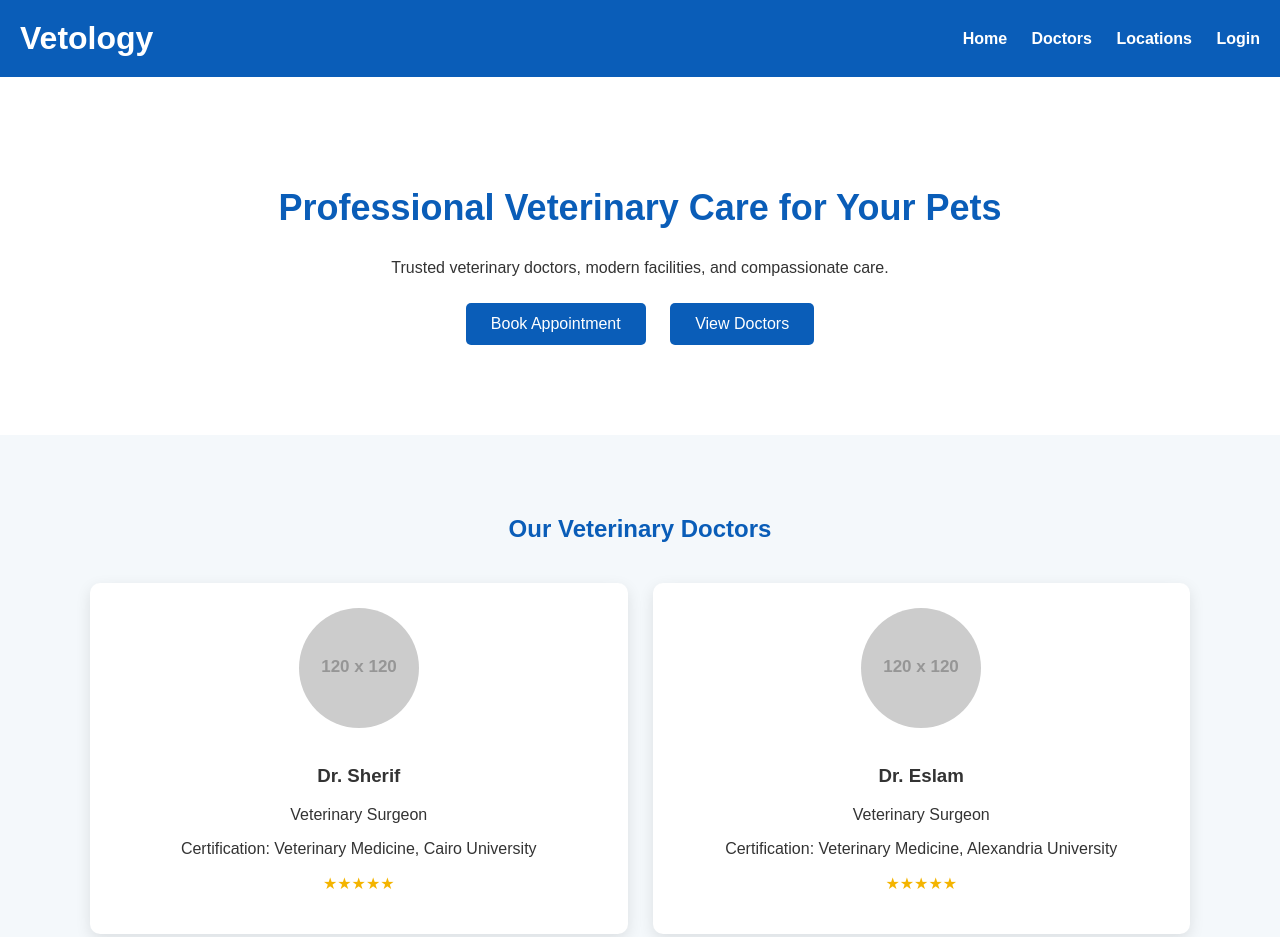
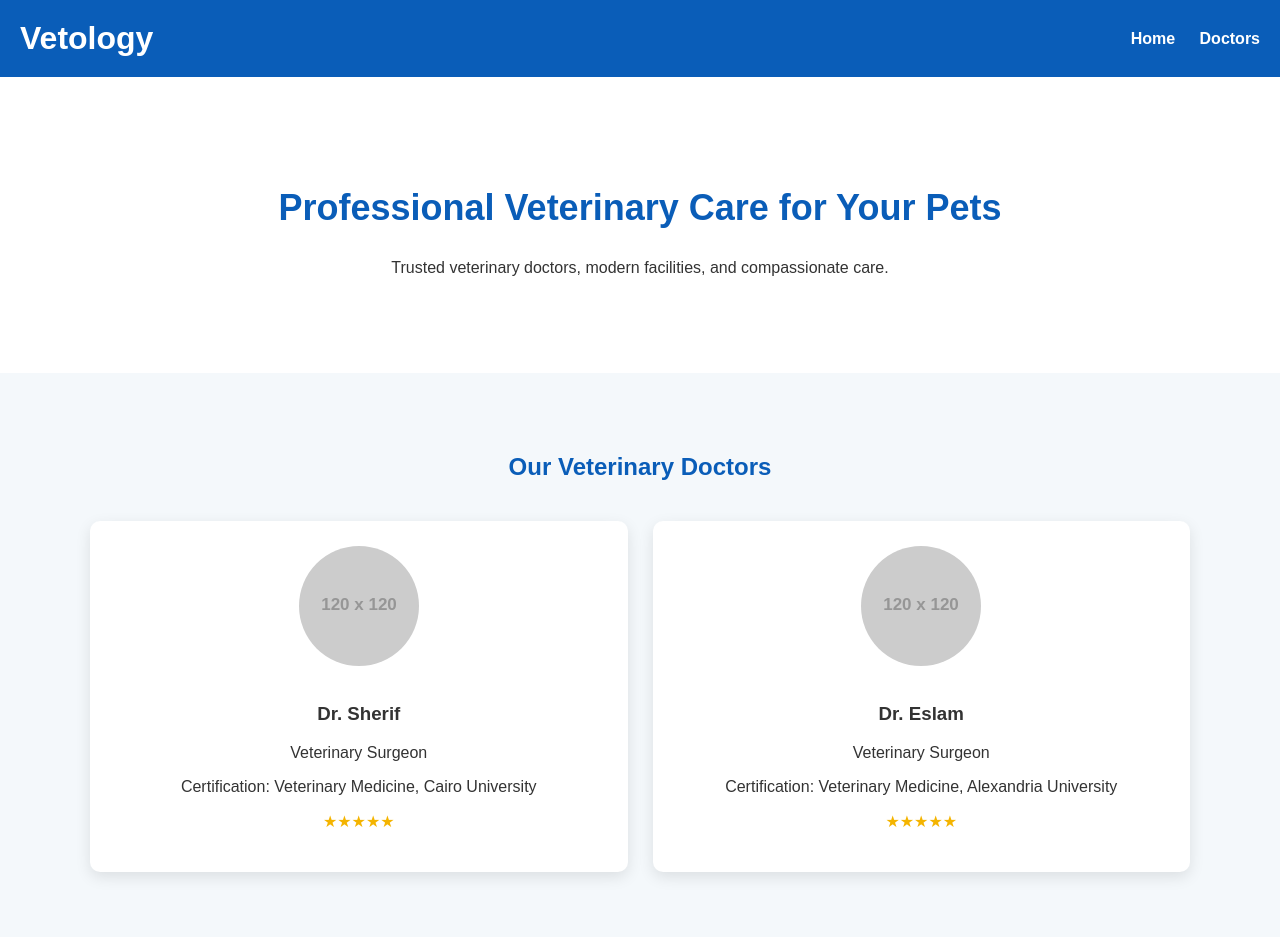
Before and after one commit to shadacpo/vet.ology, a plain HTML site: page index.html in a window 1280 px wide. Shown: the top 937 px of the page. Drawn offline with Linux system fonts and the light colour scheme; placeholder pictures from the web are drawn by us.

Commit message:
Update index.html

```diff
--- a/index.html
+++ b/index.html
@@ -131,8 +131,6 @@ margin-top:40px;
 <nav>
 <a href="#">Home</a>
 <a href="#">Doctors</a>
-<a href="#">Locations</a>
-<a href="#">Login</a>
 </nav>
 
 </header>
@@ -143,9 +141,6 @@ margin-top:40px;
 <h2>Professional Veterinary Care for Your Pets</h2>
 
 <p>Trusted veterinary doctors, modern facilities, and compassionate care.</p>
-
-<a class="btn" href="#">Book Appointment</a>
-<a class="btn" href="#">View Doctors</a>
 
 </section>
 
```
